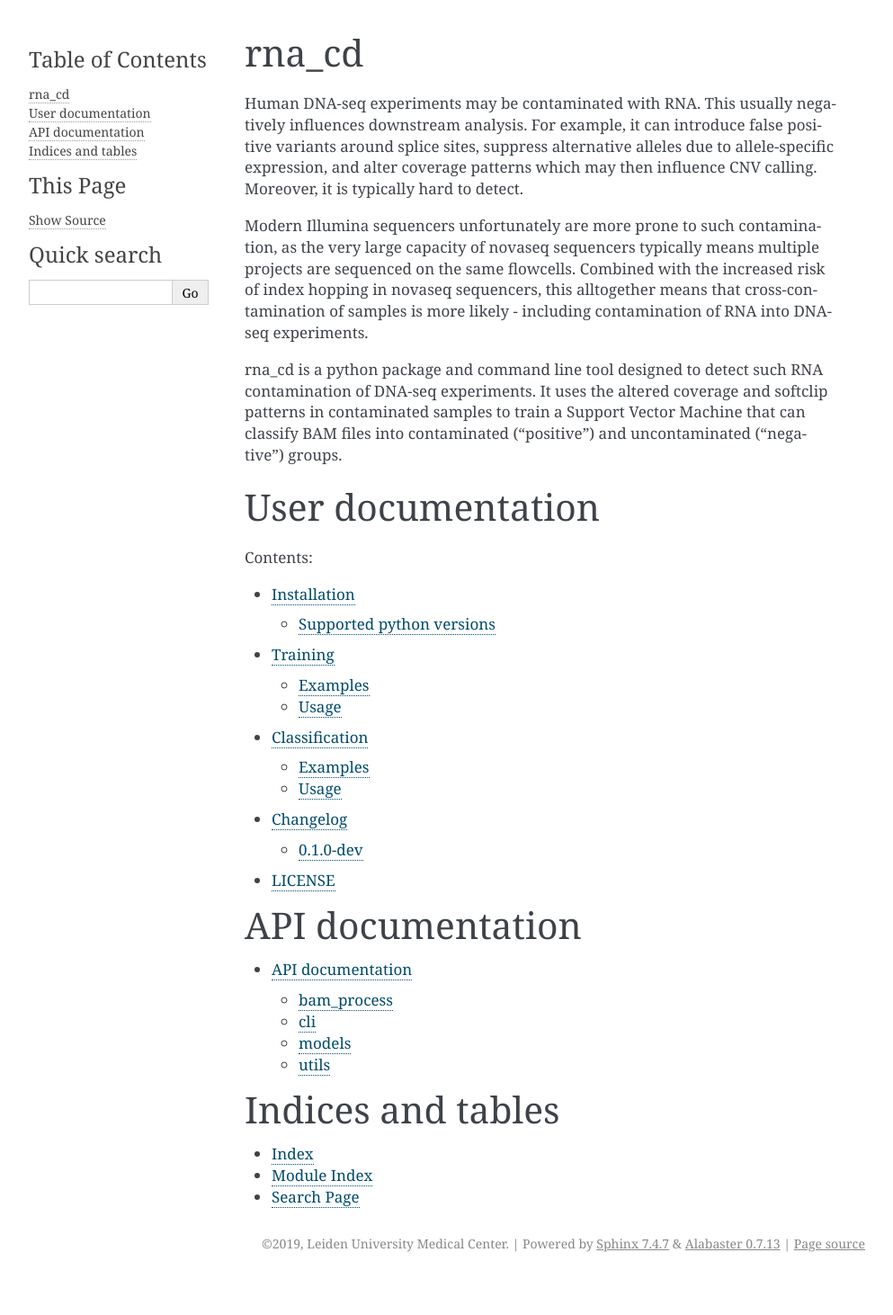
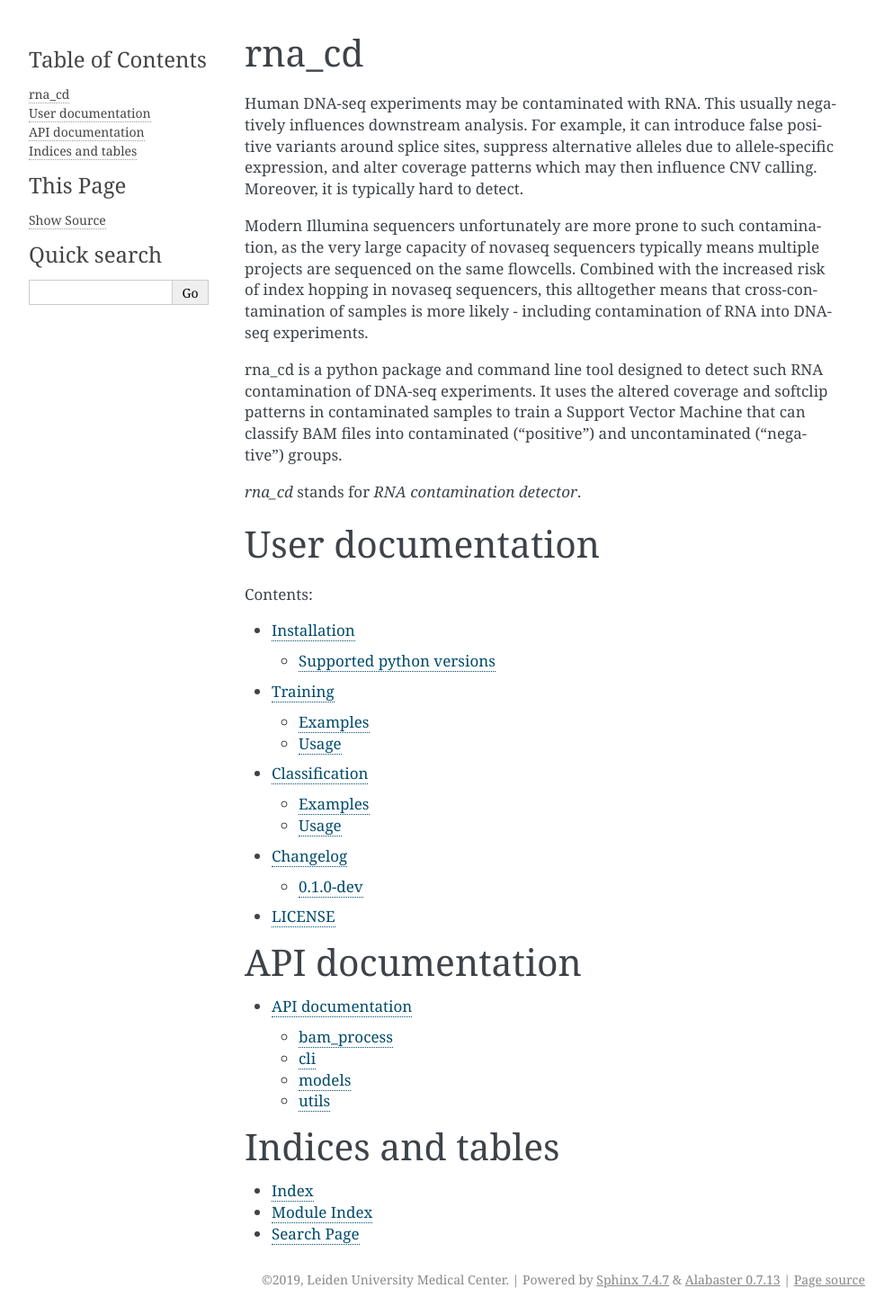
Before and after one commit to LUMC/rna_cd, a Sphinx documentation site: the page built from docs/source/index.rst, in a window 1280 px wide. Shown: the whole page at 90% size, without its empty margins (148-1141 px from the left). Built offline with Sphinx 7.4.7, drawn with Linux system fonts in a browser that asks for light colours; before the commit the page ends 1422 px from its top, so only the background shows below that.

Commit message:
some clarification on the name

```diff
--- a/docs/source/index.rst
+++ b/docs/source/index.rst
@@ -19,7 +19,7 @@ and softclip patterns in contaminated samples to train a Support Vector
 Machine that can classify BAM files into contaminated ("positive") and
 uncontaminated ("negative") groups.
 
-
+*rna_cd* stands for *RNA contamination detector*.
 
 User documentation
 ==================
```
